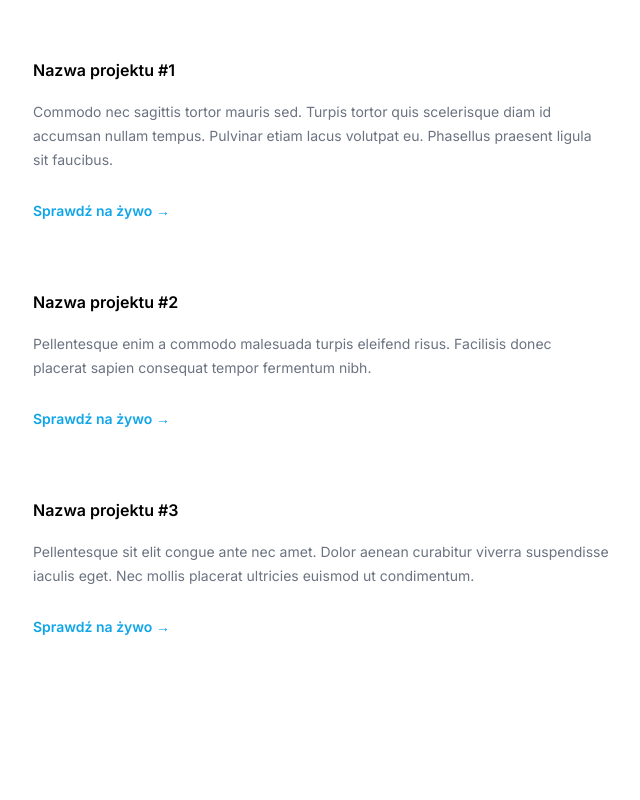
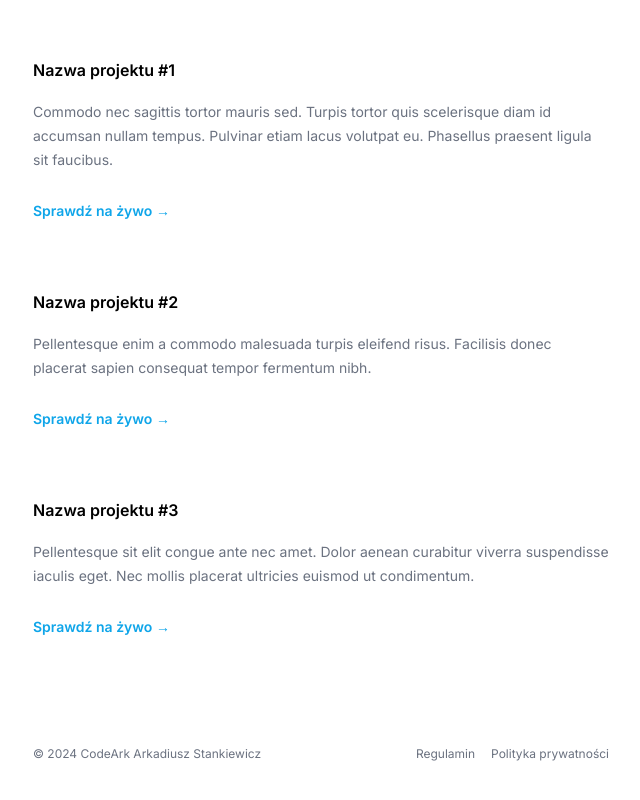
Before and after one commit to seewruuk/codeark, a Next.js app: page / in a window 1280 px wide. Shown: the part 2671-3471 px from the top of the page, without its empty margins (639-1279 px from the left). Before the commit the page ends 3439 px from the top, so only its background shows below. Built offline with nearby package versions, Linux system fonts and the light colour scheme.

Commit message:
add: footer

```diff
--- a/app/page.js
+++ b/app/page.js
@@ -5,6 +5,7 @@ import Services from "@/components/Services";
 import TrainingSection from "@/components/TrainingSection";
 import ITSection from "@/components/ITSection";
 import Portfolio from "@/components/Portfolio";
+import Footer from "@/components/Footer";
 
 export default function Home() {
     return (
@@ -22,6 +23,8 @@ export default function Home() {
 
                     <Portfolio />
 
+                    <Footer />
+
                 </div>
             </div>
         </div>
--- /dev/null
+++ b/components/Footer.jsx
@@ -0,0 +1,19 @@
+import Link from "next/link";
+
+export default function Footer() {
+
+    const classes = "text-xs leading-5 text-gray-500 dark:hover:text-white transition-all hover:text-black";
+
+    return (
+        <footer className={"flex justify-between mt-10 max-lg:flex-col max-lg: gap-4"}>
+                <p className="text-xs leading-5 text-gray-500">
+                    &copy; {new Date().getFullYear()} CodeArk Arkadiusz Stankiewicz
+                </p>
+
+            <div className={"flex gap-4"}>
+                <Link href={"#"} className={classes}>Regulamin</Link>
+                <Link href={"#"}  className={classes}>Polityka prywatności</Link>
+            </div>
+        </footer>
+)
+}
--- a/components/Layout.jsx
+++ b/components/Layout.jsx
@@ -3,6 +3,7 @@ import { useId } from 'react'
 import { Intro, IntroFooter } from '@/components/Intro'
 import { StarField } from '@/components/StarField'
 import { ThemeToggle } from '@/components/ThemeToggle'
+import Footer from "@/components/Footer";
 
 function Timeline() {
     let id = useId()
@@ -99,7 +100,9 @@ export function Layout({ children }) {
                 >
                     {children}
                 </main>
+
             </div>
+
         </>
     )
 }
```
